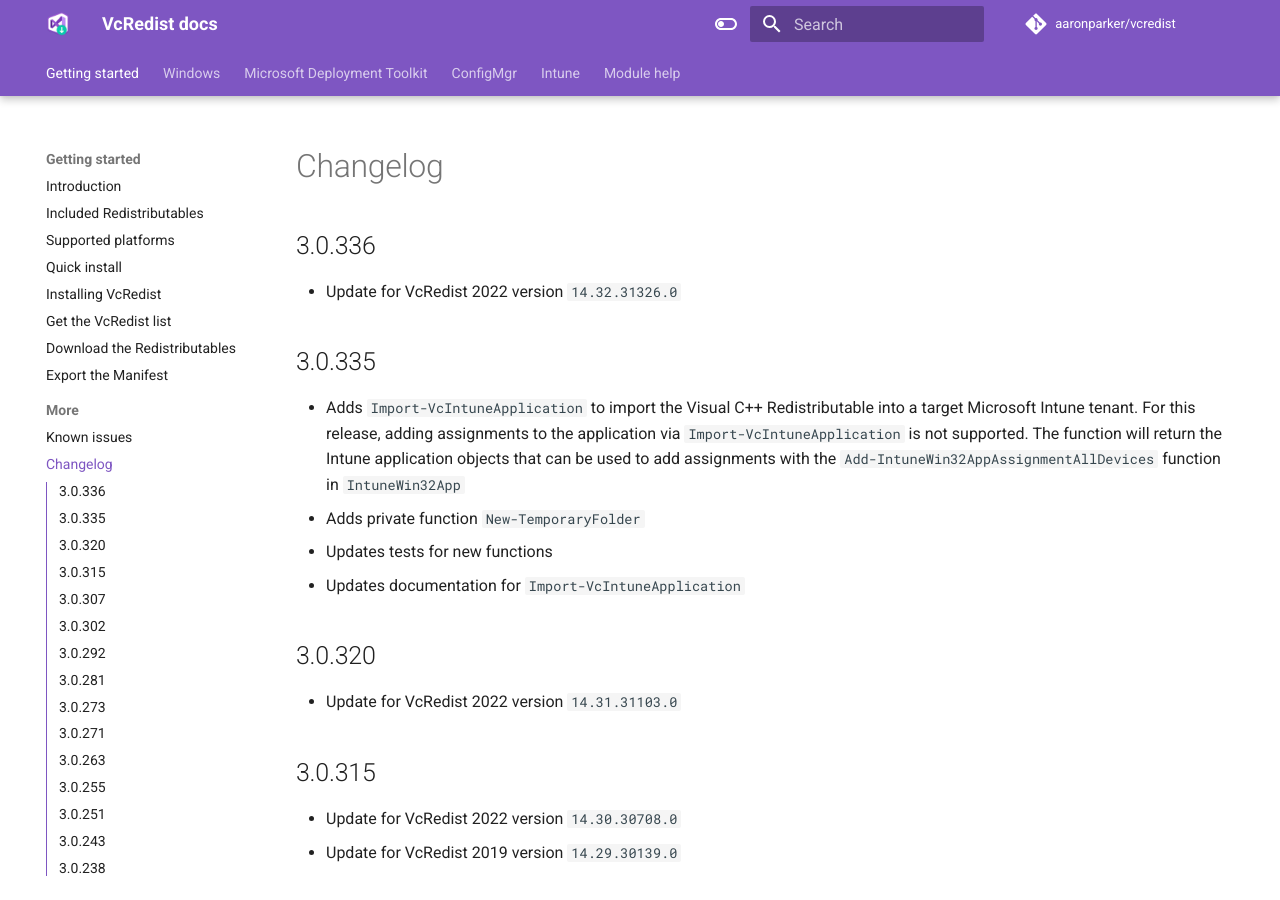
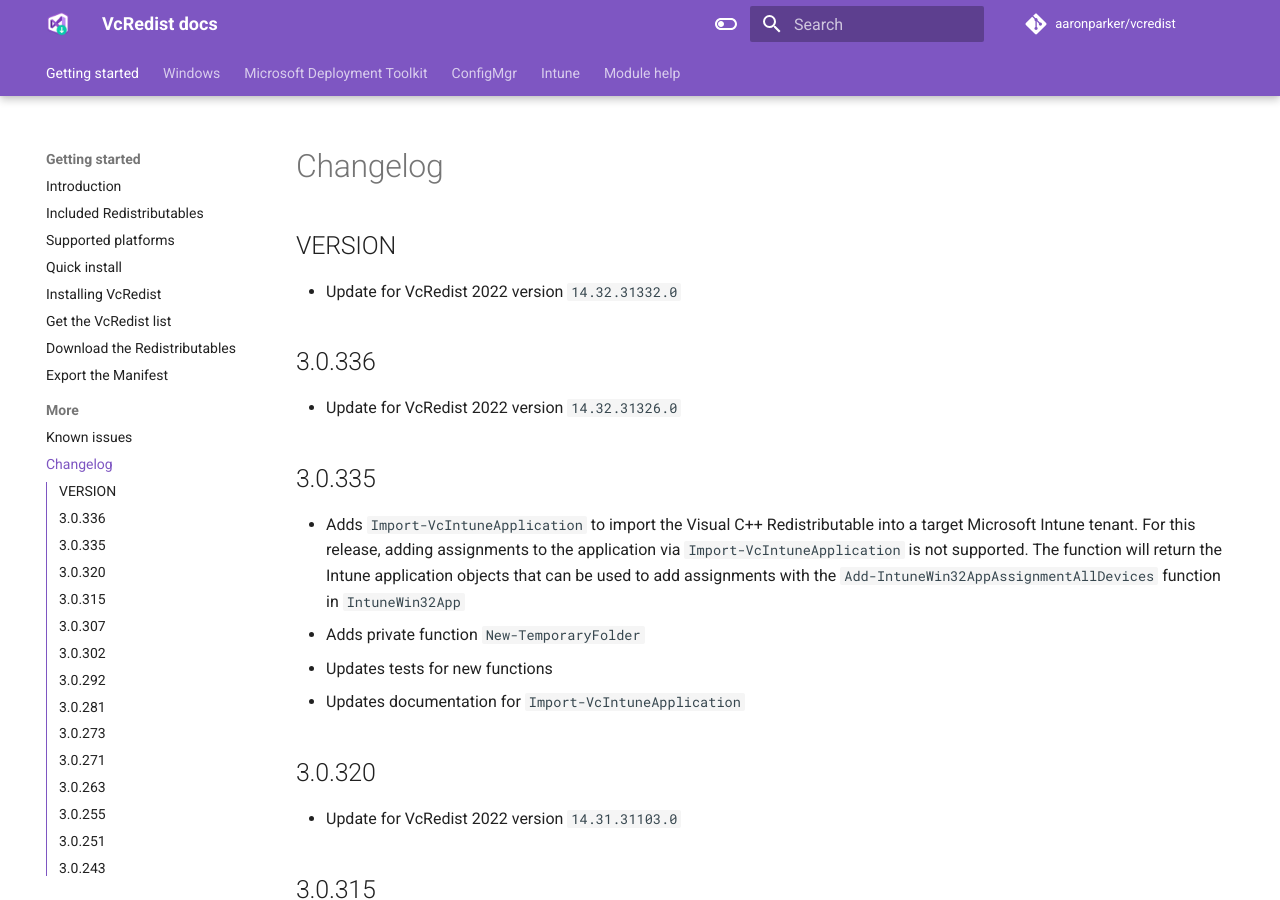
Before and after one commit to aaronparker/vcredist, an MkDocs documentation site: the page built from docs/changelog.md, in a window 1280 px wide and 900 px high. Built offline with MkDocs 1.6.1 and Material for MkDocs 9.7.7, drawn with Linux system fonts in a browser that asks for light colours; comment, search, counter and statistics services are not loaded.

Commit message:
Change log update

```diff
--- a/docs/changelog.md
+++ b/docs/changelog.md
@@ -1,4 +1,8 @@
 # Changelog
+
+## VERSION
+
+* Update for VcRedist 2022 version `14.32.31332.0`
 
 ## 3.0.336
 
```
Also changed, not shown: 1 other file.
